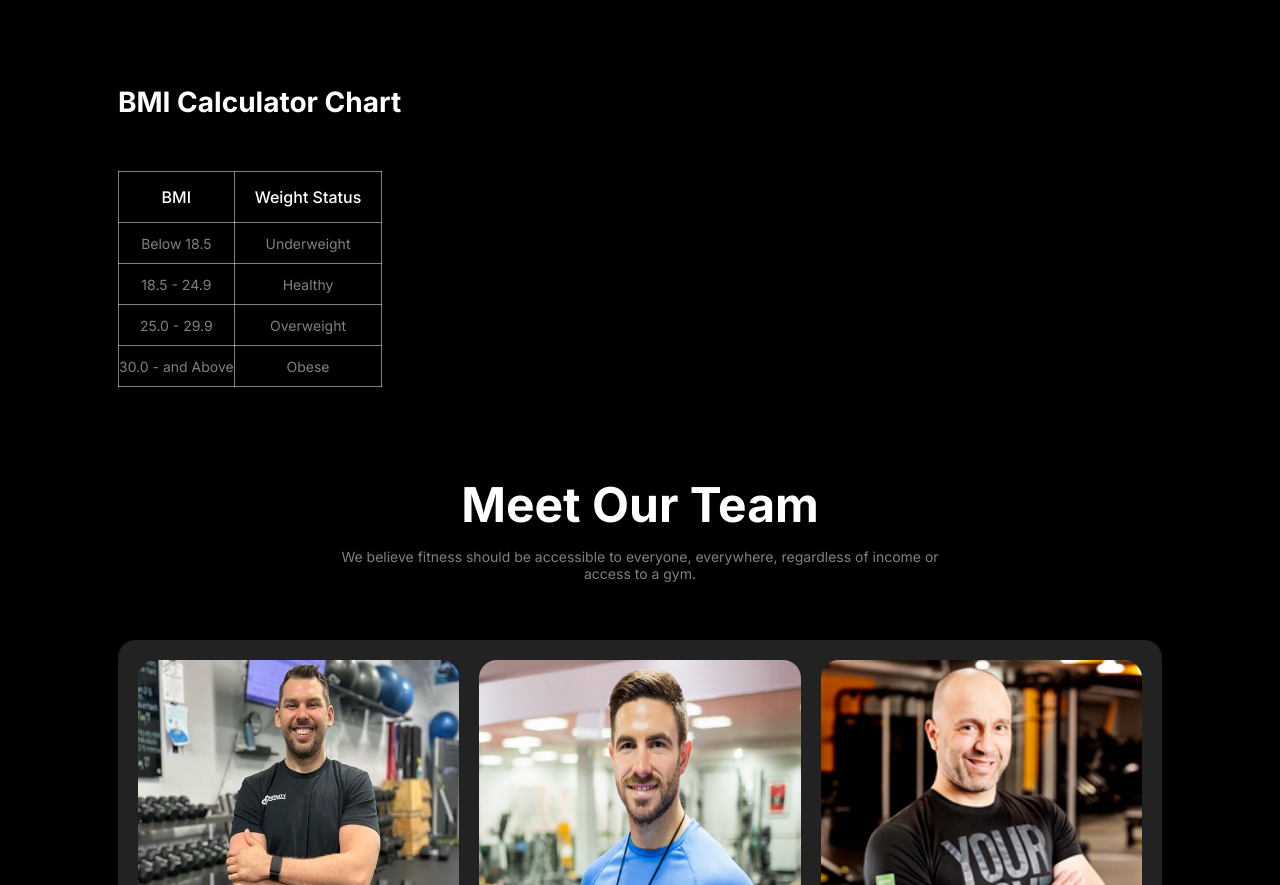
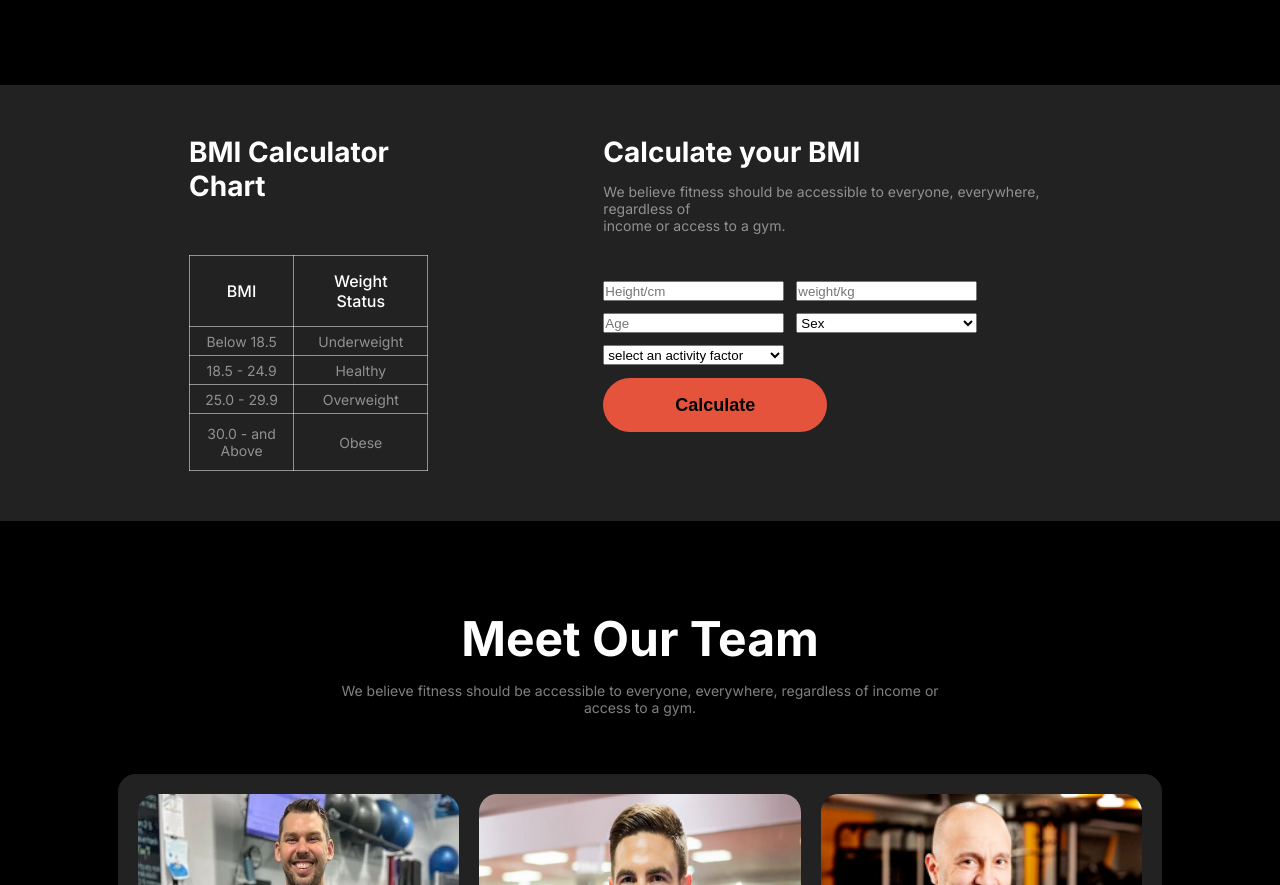
Before and after one commit to AhammedNoyon/asignment-2-b10, a plain HTML site: page index.html in a window 1280 px wide. Shown: the part 1927-2812 px from the top of the page. Drawn offline with Linux system fonts and the light colour scheme.

Commit message:
more commit this website

```diff
--- a/index.html
+++ b/index.html
@@ -71,8 +71,8 @@
             <h3 class="bmi-title white-color">BMI Calculator</h3>
             <p class="bmi-description">We believe fitness should be accessible to everyone, everywhere, regardless of income or br access to a gym.</p>
         </section>
-        <section class="bmi-chart-calculate">
-            <div class="bmi-chart">
+        <section1 id="speacial-bmi-id" class="bmi-chart-calculate">
+            <div class="bmi-container">
                 <h3 class="chart-title white-color">BMI Calculator Chart</h3>
                 <table class="table-chart">
                     <thead>
@@ -101,10 +101,26 @@
                     </tbody>
                 </table>
             </div>
-            <div class="bmi-calculate">
-
+            <div class="bmi-container">
+                <div class="bmi-calculate">
+                    <h3 class="calculate-title white-color">Calculate your BMI</h3>
+                <p class="calculate-description">We believe fitness should be accessible to everyone, everywhere, regardless of <br> income or access to a gym. </p>
+                <div class="input-container">
+                    <input type="number" name="" id="number" placeholder="Height/cm">
+                    <input type="number" name="" id="number" placeholder="weight/kg"><br>
+                    <input type="number" name="" id="number" placeholder="Age">
+                    <select name="" id="">
+                        <option class="primary-fff-color" value="Sex">Sex</option>
+                    </select><br>
+                    <select name="" id="">
+                        <option class="primary-fff-color" value="test">select an activity factor</option>
+                    </select><br>
+                    <!-- <button class="primary-btn">Calculate</button> -->
+                </div>
+                <button class="primary-btn">Calculate</button>
+                </div>
             </div>
-        </section>
+        </section1>
         <section class="team">
             <h3 class="team-title white-color">Meet Our Team</h3>
             <p class="team-description">We believe fitness should be accessible to everyone, everywhere, regardless of income or <br> access to a gym.</p>
--- a/styles/style.css
+++ b/styles/style.css
@@ -275,11 +275,42 @@ main > section{
             margin-top: 14px;
         }
 
+        /* BmI chart and calculate related style */
+        .bmi-chart-calculate{
+            display: flex;
+            justify-content: center;
+            /* align-items: center; */
+            gap: 175px;
+            padding: 50px 189px;
+            max-width: 100%;
+            margin: 0 auto;
+            background-color: rgba(34, 34, 34, 1);
 
-            /* team related style */
+        }
+        .bmi-container{
+            max-width: 1440px;
+            margin: 0 auto;
+            justify-content: center;
+            /* align-items: center; */
+        }
+        /* #speacial-bmi-id{
+            width: 100%;
+            margin: 0 auto;
+            background-color: rgba(34, 34, 34, 1);
+        } */
+        /* .bmi-chart{
+            max-width: 310px;
+            margin: 0 auto;
+        } */
+        /* .bmi-calculate{
+            max-width: 577px;
+            margin: 0 auto;
+        } */
+
+
+            /* table related style */
             .table-chart{
                 max-width:310px;
-                /* margin: 52px auto; */
                 margin-top: 52px;
                 height: 216px;
                 border: 1px solid rgba(255, 255, 255, 0.1);
@@ -302,6 +333,29 @@ main > section{
                 padding: 15px 20px;
             }
 
+             /* BMI calculate related style */
+            /* .bmi-calculate{
+                max-width: 577px;
+            } */
+            .bmi-calculate{
+                max-width: 577px;
+                margin: 0 auto;
+            }
+            .calculate-title{
+                font-size: 1.75rem;
+            }
+            .calculate-description{
+                margin-top: 14px;
+                margin-bottom: 34px;
+            }
+            .input-container{
+                display: grid;
+                grid-template-columns: repeat(2,1fr) 2fr;
+                gap: 12px;
+                border-radius: 8px;
+                color: rgba(255, 255, 255, 0.6);
+                padding: 13px 0;
+            }
 
         /* team related style */
         .team{
```
